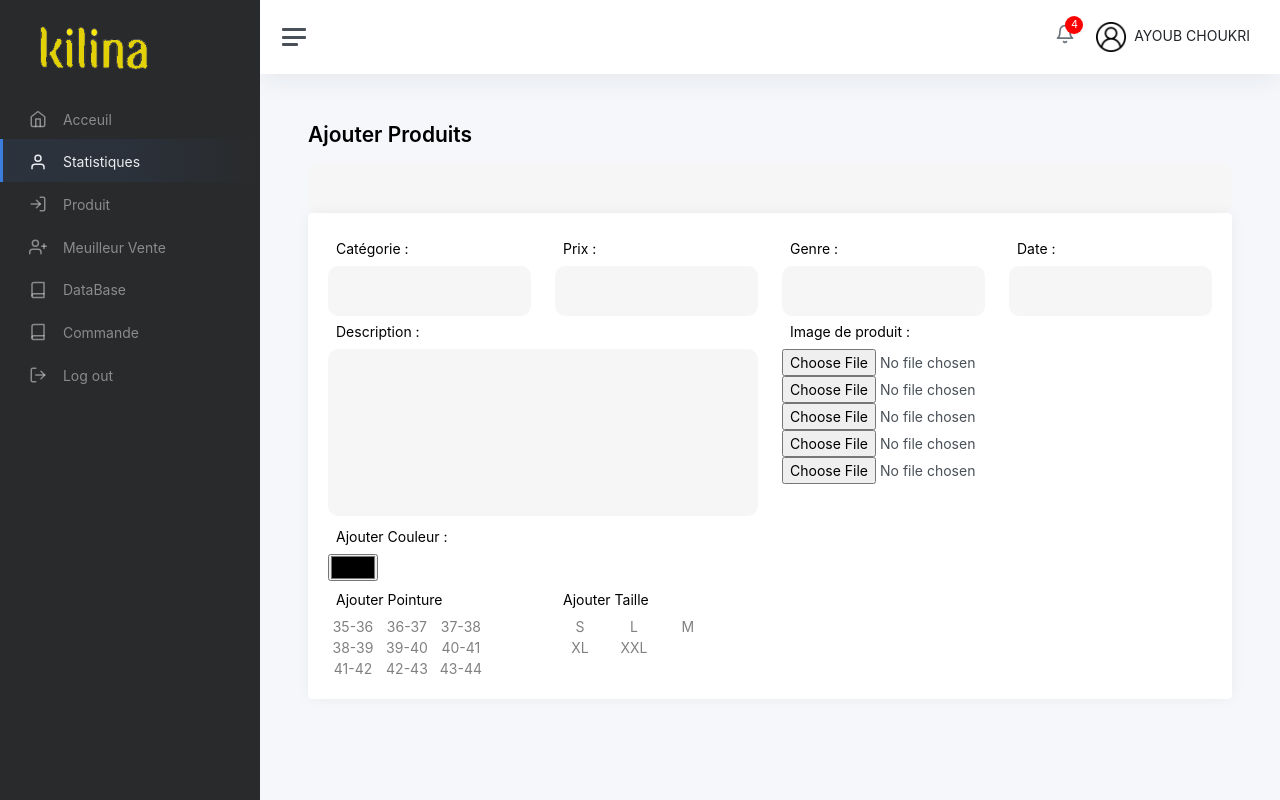
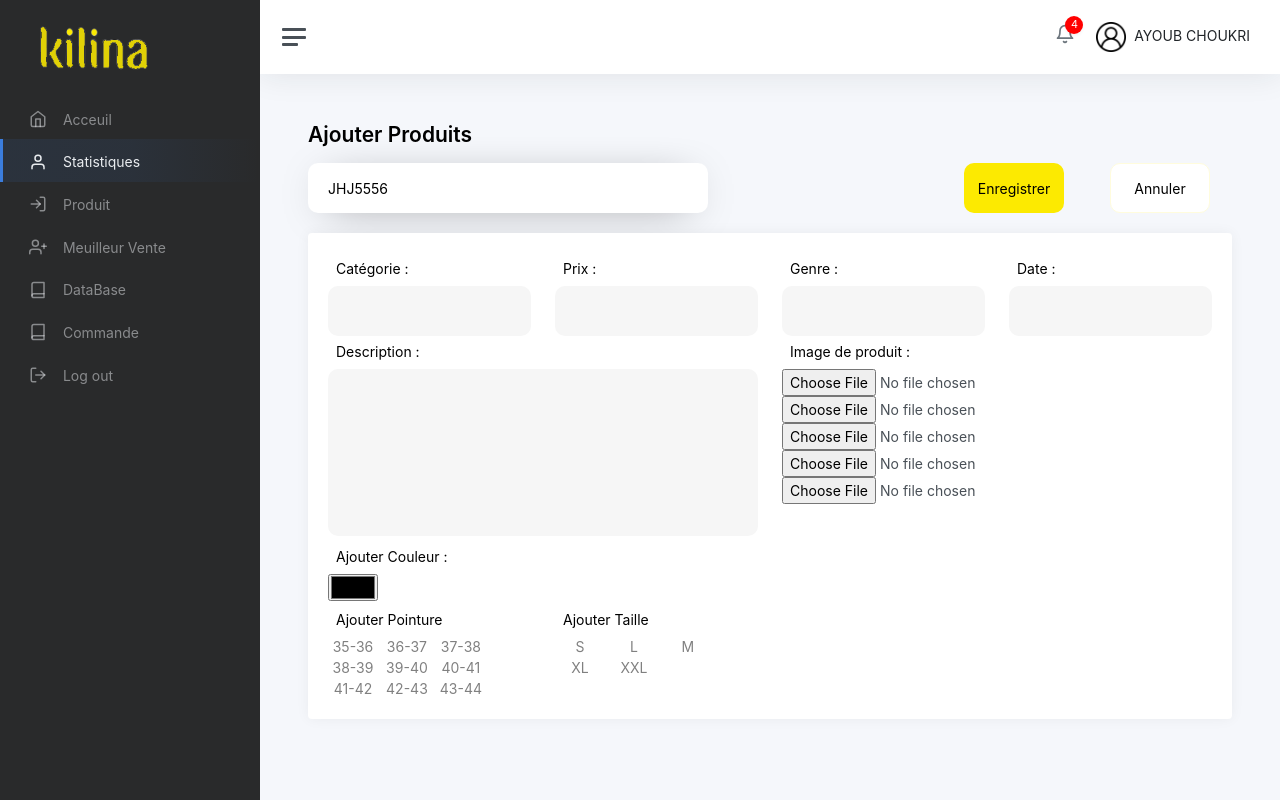
Before and after one commit to ayoubch16/KILINA, a PHP site: page /adminstartion/Dashboard/AjouterProduit.php in a window 1280 px wide. Run offline with PHP 8.4, Linux system fonts and the light colour scheme.

Commit message:
kilina 12/02/2022

```diff
--- a/adminstartion/Dashboard/AjouterProduit.php
+++ b/adminstartion/Dashboard/AjouterProduit.php
@@ -90,6 +90,39 @@
         input[type="checkbox"].pointure9:checked+label {
                     color: #000;background-color: #eed9ff;
         }
+        .barRech  input[type="text"] {
+           border: none;
+            background-color: #fff;
+            width: 400px;
+            height: 50px;
+            border-radius: 10px;
+            box-shadow: 0px 6px 44px -20px #000000;
+            margin-bottom: 20px;
+            padding-left: 20px;
+
+        }
+        .btnE {
+            background-color: #fcea01;
+            border-radius: 10px;
+            border: none;
+            height: 50px;
+            width: 100px;
+        }
+        .btnE:hover {
+            color: #fcea01;
+            background-color: #000;
+        }
+        .btnA {
+            background-color: #fff;
+            border: 1px solid #fffcdd;
+            border-radius: 10px;
+            color: #000;
+            height: 50px;
+            width: 100px;
+        }
+        .btnA:hover{
+            border-color:#000 ;
+        }
     </style>
     <script>
     document.title = 'Ajouter Produits';
@@ -100,12 +133,18 @@
 
 		<div class="main">
           <?php include 'Top.php';?>
-
+        <form action="">
 			<main class="content">
 				<div class="container-fluid p-0">
 					<h1 class="h3 mb-3"><strong>Ajouter Produits</strong></h1>
                     <div class="row">
-                        <div class="col"><input type="text" name="" id=""></div>
+                        <div class="col barRech">
+                            <input class="" type="text" name="Ref" readonly  value="JHJ5556"/>
+                        </div>
+                        <div class="col-4 row" style="display: flex;justify-content: end;align-items: center;margin-bottom: 20px;">
+                            <div class="col"><input class="btnE" type="submit" value="Enregistrer" /></div>
+                            <div class="col"><input class="btnA" type="reset" value="Annuler" /></div>
+                        </div>
                     </div>
 
 						<div class="col-xl col-xxl ">
@@ -211,9 +250,9 @@
 
 				</div>
 			</main>
-
+        </form>
 		</div>
-	</div>
+</div>
 
 	<?php include 'script.php';?>
 
```
Also changed, not shown: adminstartion/Dashboard/Commande.php (+14 -0 lines), adminstartion/Dashboard/img/icons/filtericone.png (added).
